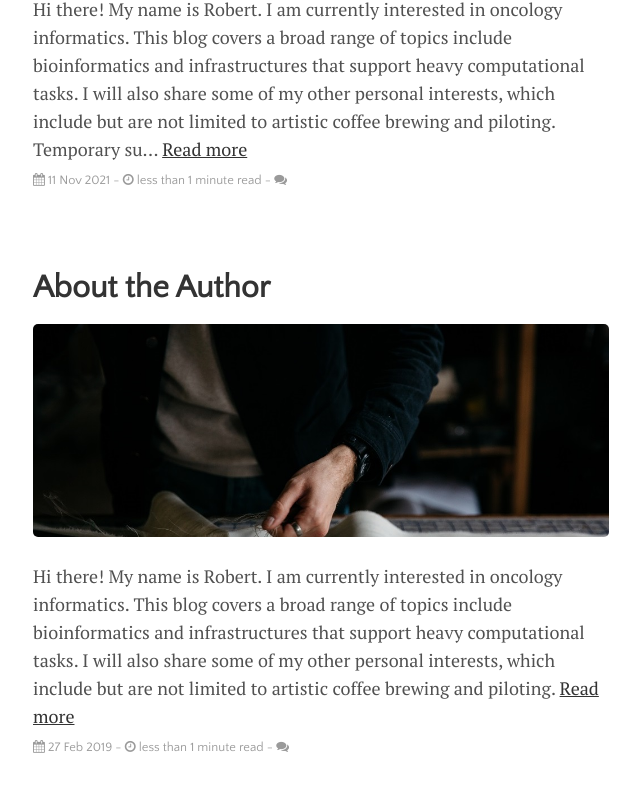
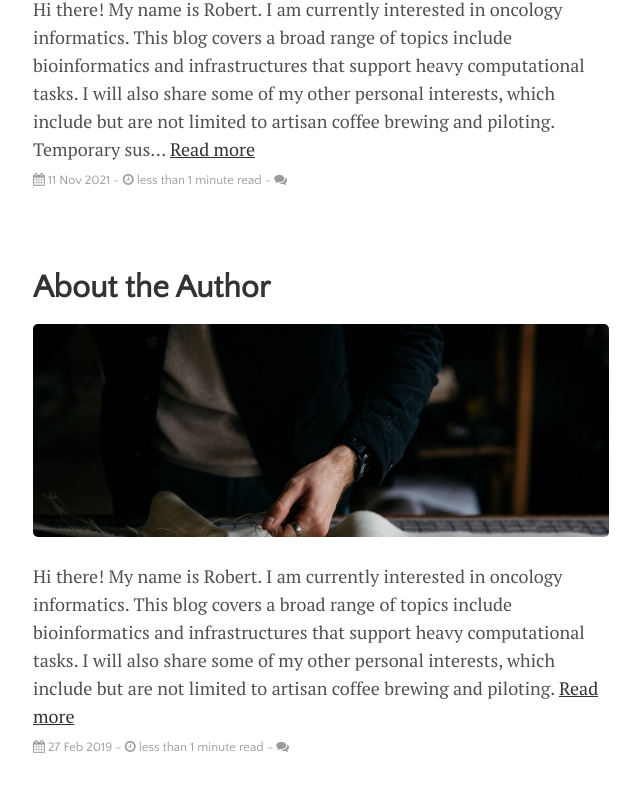
Before and after one commit to manifestoso/PersonalBlog, a Jekyll site: the page built from index.html, in a window 1280 px wide. Shown: the part 463-1251 px from the top of the page, without its empty margins (319-959 px from the left). Built offline with Jekyll 4.4.1, drawn with Linux system fonts in a browser that asks for light colours; nearby versions of some CDN libraries; the list of posts is cut into pages by our own code; comment, search, counter and statistics services are not loaded.

Commit message:
typo fix

```diff
--- a/_posts/2019-02-27-About-the-blogger.md
+++ b/_posts/2019-02-27-About-the-blogger.md
@@ -10,4 +10,4 @@ image:
   creditlink:
 ---
 
-Hi there! My name is Robert. I am currently interested in oncology informatics. This blog covers a broad range of topics include bioinformatics and infrastructures that support heavy computational tasks. I will also share some of my other personal interests, which include but are not limited to artistic coffee brewing and piloting.
+Hi there! My name is Robert. I am currently interested in oncology informatics. This blog covers a broad range of topics include bioinformatics and infrastructures that support heavy computational tasks. I will also share some of my other personal interests, which include but are not limited to artisan coffee brewing and piloting.
--- a/_posts/2021-11-11-Site-Suspension.md
+++ b/_posts/2021-11-11-Site-Suspension.md
@@ -10,7 +10,7 @@ image:
   creditlink:
 ---
 
-Hi there! My name is Robert. I am currently interested in oncology informatics. This blog covers a broad range of topics include bioinformatics and infrastructures that support heavy computational tasks. I will also share some of my other personal interests, which include but are not limited to artistic coffee brewing and piloting.
+Hi there! My name is Robert. I am currently interested in oncology informatics. This blog covers a broad range of topics include bioinformatics and infrastructures that support heavy computational tasks. I will also share some of my other personal interests, which include but are not limited to artisan coffee brewing and piloting.
 
 
 ### Temporary suspension of this site
```
